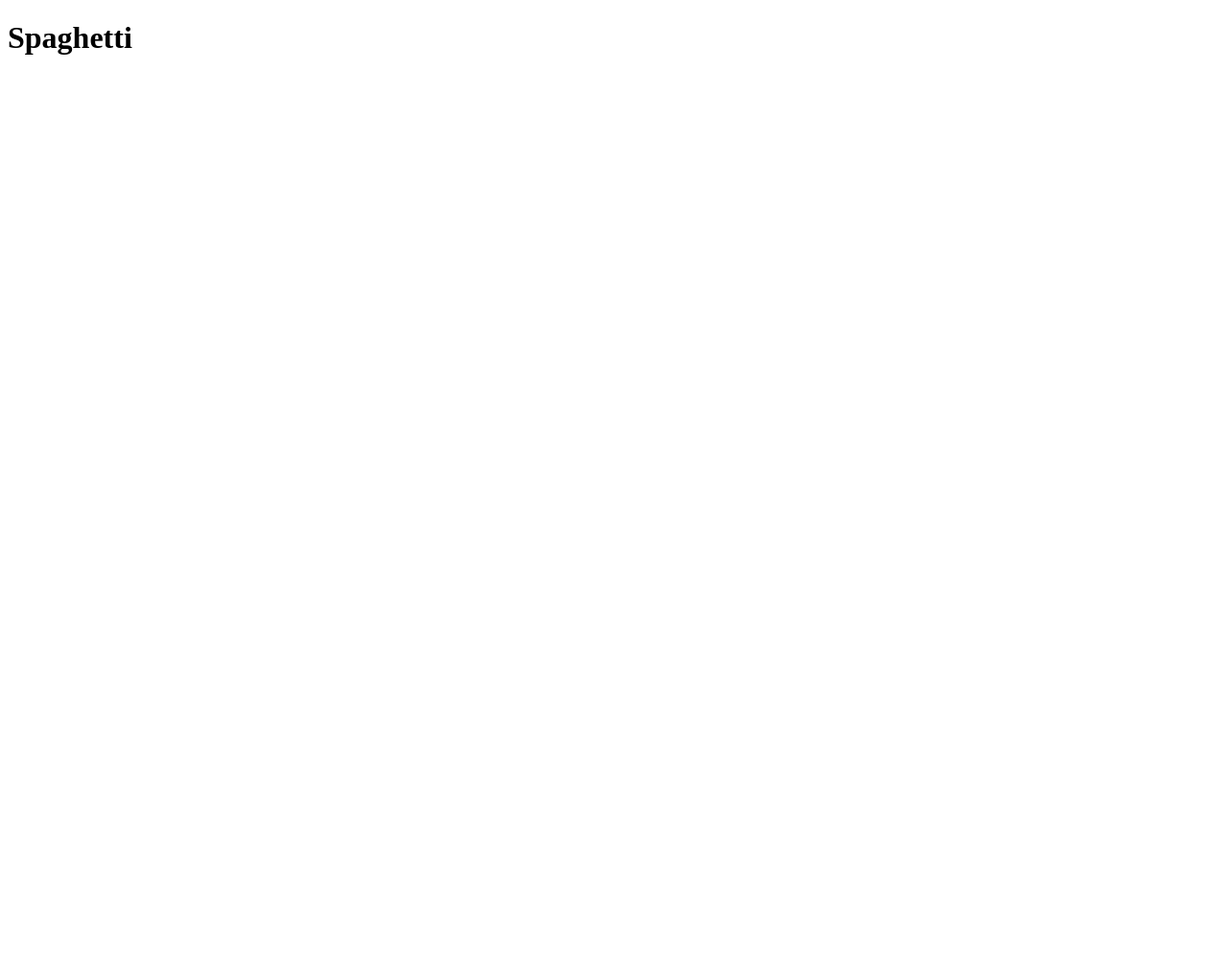
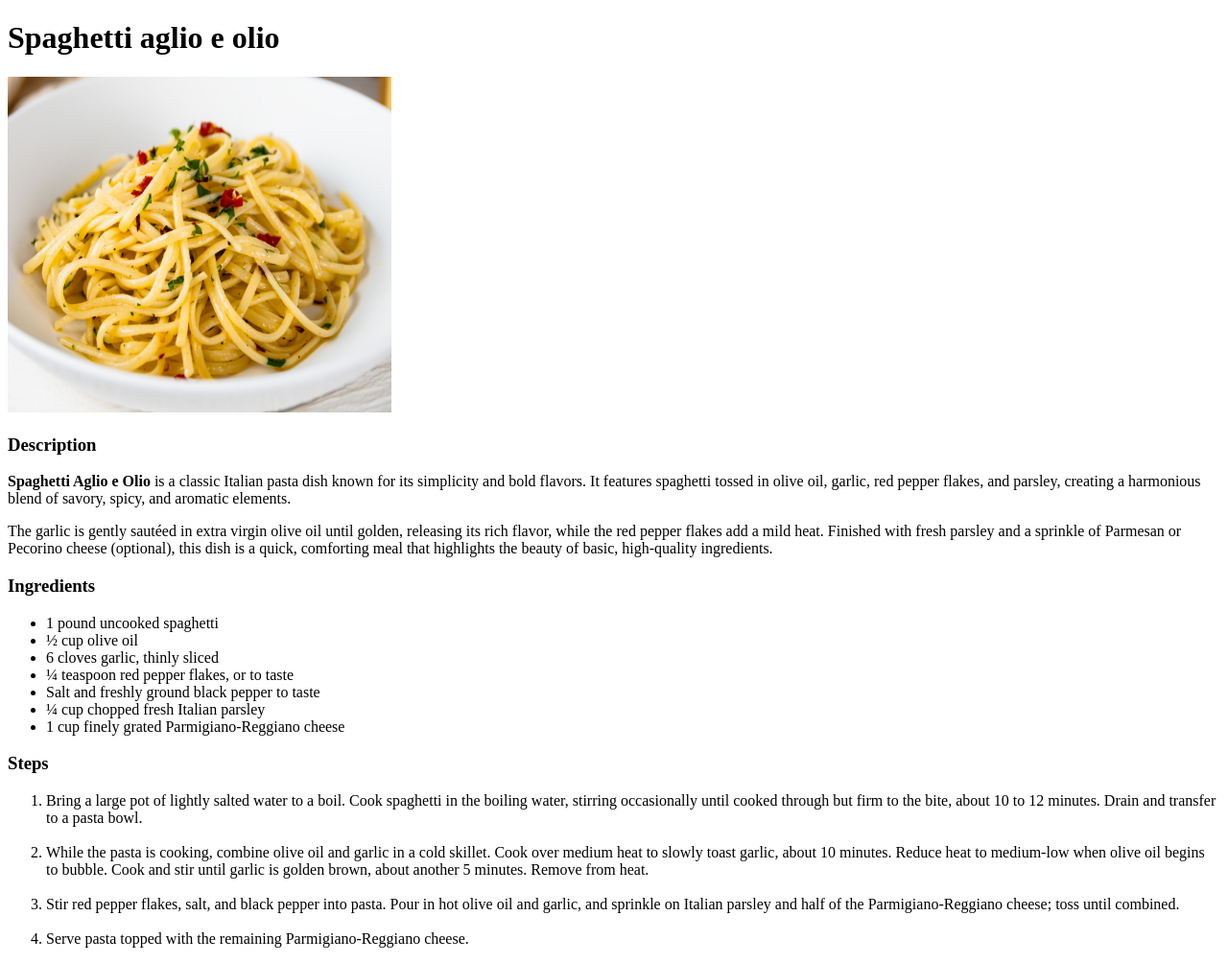
Before and after one commit to Arn412/odin-recipes, a plain HTML site: page recipes/spaghetti.html in a window 1280 px wide. Shown: the whole page at 96% size. Before the commit the page ends 800 px from the top, so only its background shows below. Drawn offline with Linux system fonts and the light colour scheme.

Commit message:
Updated spaghetti.html.
Updated spaghetti.html with recipe details and
images.

```diff
--- a/recipes/spaghetti.html
+++ b/recipes/spaghetti.html
@@ -8,7 +8,56 @@
 </head>
 
 <body>
-    <h1>Spaghetti</h1>
+    <h1>Spaghetti aglio e olio</h1>
+    <img src="spaghetti.jpg" width="400" height="350">
+    <h3>Description</h3>
+    <p>
+        <strong>Spaghetti Aglio e Olio</strong> is a classic Italian pasta dish known for its simplicity and bold
+        flavors. It features
+        spaghetti tossed in olive oil, garlic, red pepper flakes, and parsley, creating a harmonious blend of savory,
+        spicy, and aromatic elements.
+    </p>
+    <p>The garlic is gently sautéed in extra virgin olive oil until golden, releasing its
+        rich flavor, while the red pepper flakes add a mild heat. Finished with fresh parsley and a sprinkle of Parmesan
+        or Pecorino cheese (optional), this dish is a quick, comforting meal that highlights the beauty of basic,
+        high-quality ingredients.</p>
+
+    <h3>Ingredients</h3>
+    <ul>
+        <li> 1 pound uncooked spaghetti </li>
+
+        <li> ½ cup olive oil</li>
+
+        <li>6 cloves garlic, thinly sliced</li>
+
+        <li>¼ teaspoon red pepper flakes, or to taste</li>
+
+        <li>Salt and freshly ground black pepper to taste</li>
+
+        <li>¼ cup chopped fresh Italian parsley</li>
+
+        <li>1 cup finely grated Parmigiano-Reggiano cheese</li>
+    </ul>
+    <h3>Steps</h3>
+    <ol>
+        <li>Bring a large pot of lightly salted water to a boil. Cook spaghetti in the boiling water,
+            stirring occasionally until cooked through but firm to the bite, about 10 to 12 minutes.
+            Drain and transfer to a pasta bowl.</li>
+        <br>
+        <li>While the pasta is cooking, combine olive oil and garlic in a cold skillet.
+            Cook over medium heat to slowly toast garlic, about 10 minutes.
+            Reduce heat to medium-low when olive oil begins to bubble.
+            Cook and stir until garlic is golden brown, about another 5 minutes. Remove from heat. </li>
+        <br>
+        <li>Stir red pepper flakes, salt, and black pepper into pasta.
+            Pour in hot olive oil and garlic, and sprinkle on Italian parsley and half of the Parmigiano-Reggiano
+            cheese;
+            toss until combined.
+
+        </li>
+        <br>
+        <li>Serve pasta topped with the remaining Parmigiano-Reggiano cheese.</li>
+    </ol>
 </body>
 
 </html>
```
Also changed, not shown: index.html (+1 -1 lines), recipes/spaghetti.jpg (added), 1 other file.
